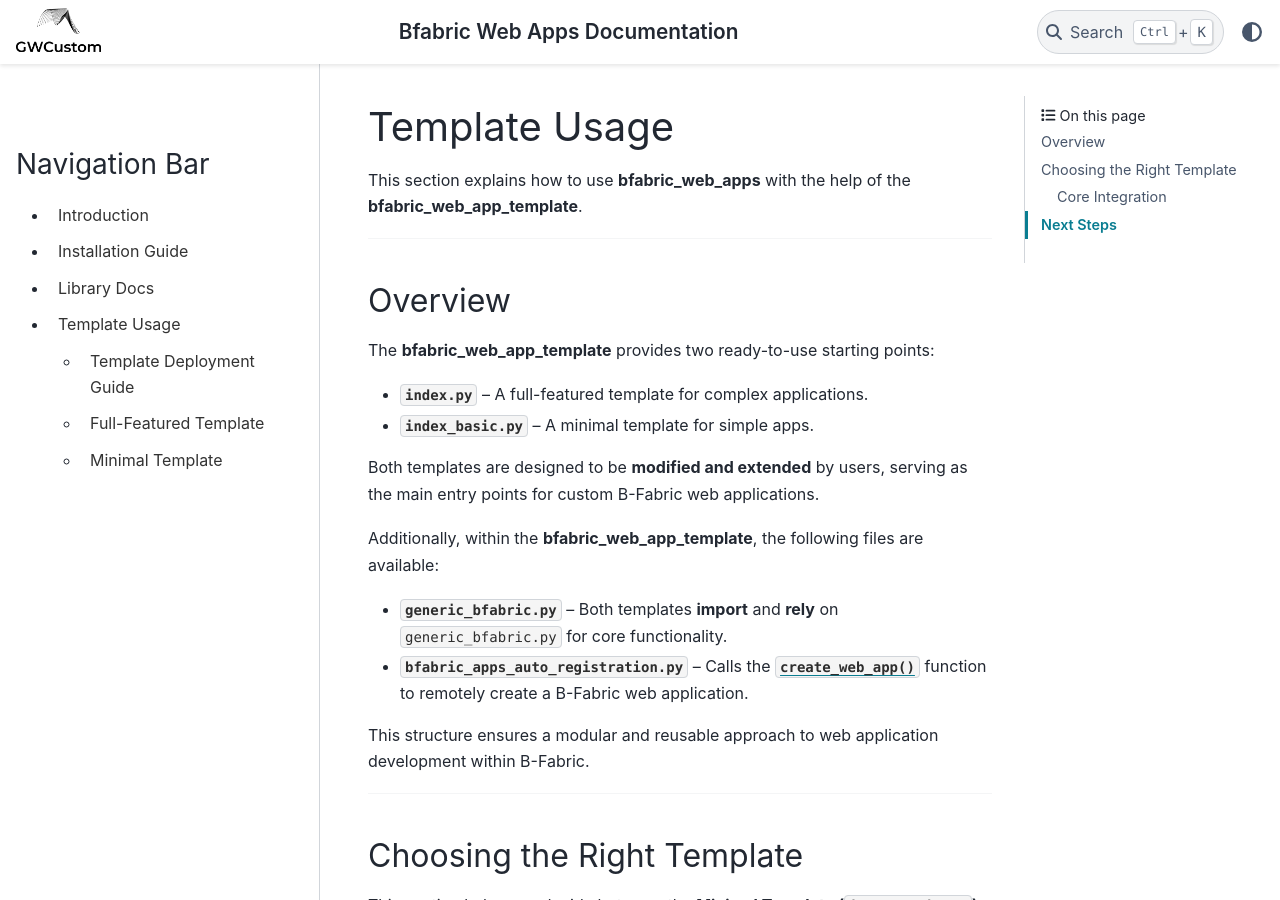
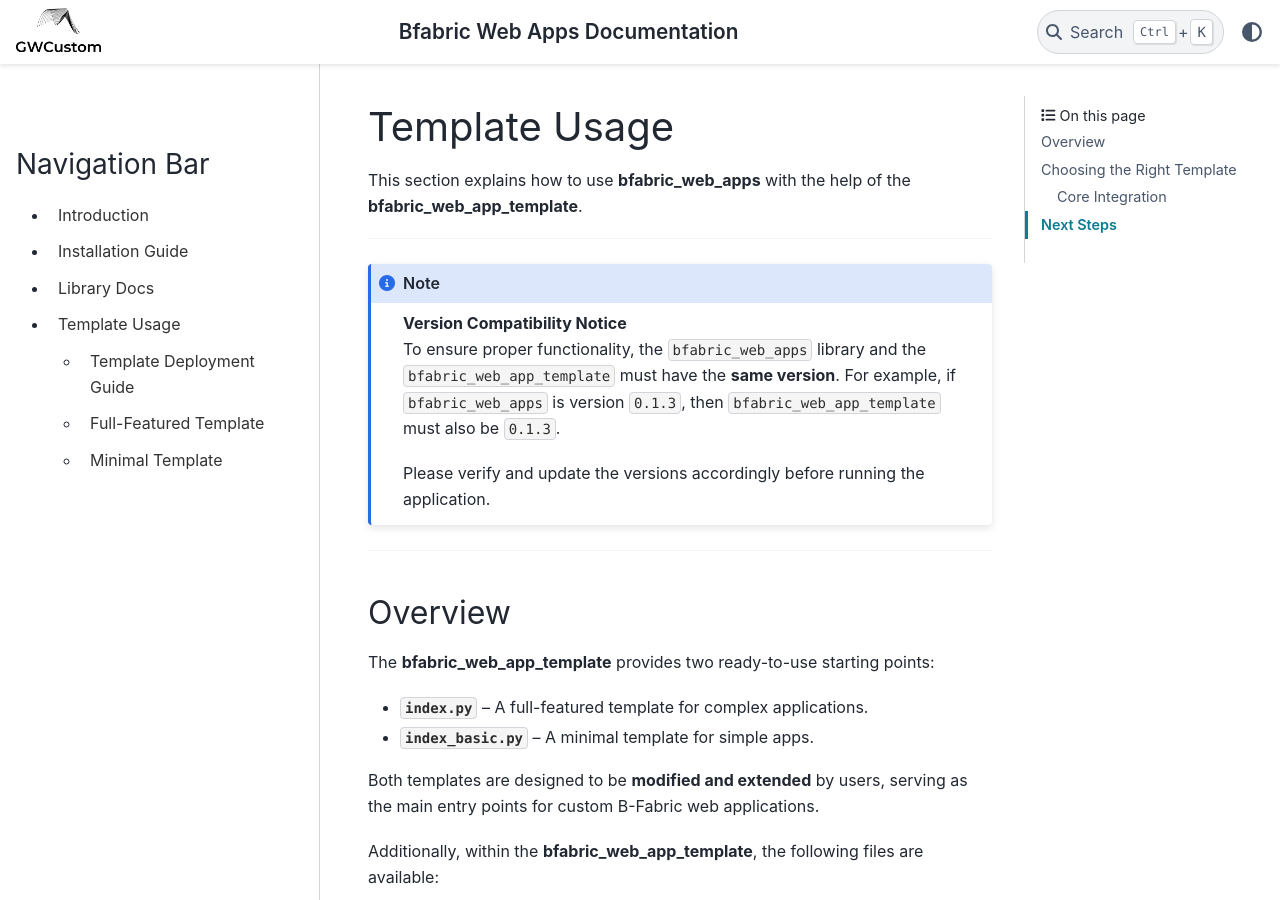
Before and after one commit to GWCustom/bfabric-web-apps, a Sphinx documentation site: the page built from docs/usage.md, in a window 1280 px wide and 900 px high. Built offline with Sphinx 7.4.7 and the PyData theme 0.15.4, drawn with Linux system fonts in a browser that asks for light colours.

Commit message:
Updated versioning note.

````diff
--- a/docs/usage.md
+++ b/docs/usage.md
@@ -1,6 +1,15 @@
 # Template Usage
 
 This section explains how to use **bfabric_web_apps** with the help of the **bfabric_web_app_template**.
+
+---
+
+```{note}
+**Version Compatibility Notice**
+To ensure proper functionality, the `bfabric_web_apps` library and the `bfabric_web_app_template` must have the **same version**. For example, if `bfabric_web_apps` is version `0.1.3`, then `bfabric_web_app_template` must also be `0.1.3`.
+
+Please verify and update the versions accordingly before running the application.
+```
 
 ---
 
````
